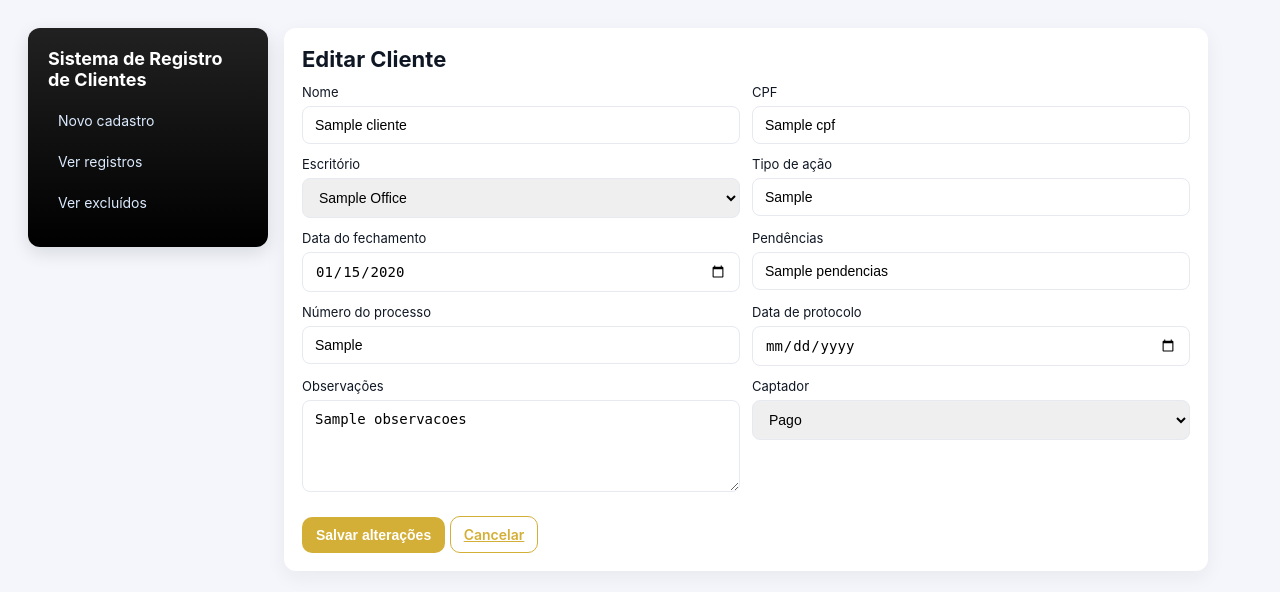
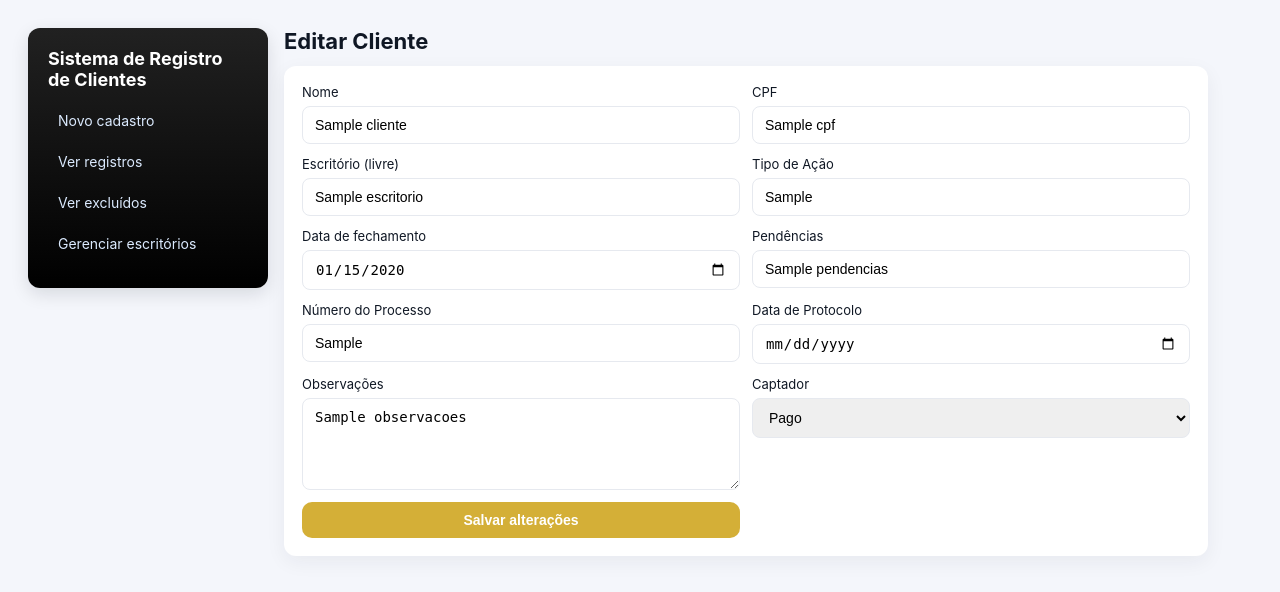
Before and after one commit to bponedev/REGISTRO-DE-CLIENTES, a Flask app: template templates/edit.html in a window 1280 px wide. Shown: the top 592 px of the page. Run offline with Flask 3, Linux system fonts and the light colour scheme; the template is opened without the code that fills it: most values are stand-ins (such as "Sample title", 1, 10 or a date in 2020).

Commit message:
Update edit.html

```diff
--- a/templates/edit.html
+++ b/templates/edit.html
@@ -1,61 +1,38 @@
-<!doctype html>
-<html lang="pt-BR">
-<head>
-  <meta charset="utf-8">
-  <meta name="viewport" content="width=device-width,initial-scale=1">
-  <title>Editar Cliente</title>
-  <link rel="stylesheet" href="{{ url_for('static', filename='style.css') }}">
-</head>
-<body>
-  <div class="container">
-    <aside class="sidebar">
-      <span class="brand">Sistema de Registro de Clientes</span>
-      <a href="{{ url_for('index') }}">Novo cadastro</a>
-      <a href="{{ url_for('table', office=office) }}">Ver registros</a>
-      <a href="{{ url_for('excluidos') }}">Ver excluídos</a>
-    </aside>
+{% extends "base.html" %}
+{% block content %}
 
-    <main class="main">
-      <div class="card">
 <h1>Editar Cliente</h1>
 
+<div class="card">
+
   <form action="{{ url_for('update') }}" method="post">
-          <input type="hidden" name="id" value="{{ cliente['id'] }}">
+    <input type="hidden" name="id" value="{{ cliente.id }}">
     <input type="hidden" name="office" value="{{ office }}">
 
-          <label class="field">Nome<input name="nome" value="{{ cliente['nome'] }}" required></label>
-          <label class="field">CPF<input name="cpf" value="{{ cliente['cpf'] }}" required></label>
+    <label class="field">Nome<input name="nome" value="{{ cliente.nome }}" required></label>
+    <label class="field">CPF<input name="cpf" value="{{ cliente.cpf }}" required></label>
 
-          <label class="field">Escritório
-            <select name="escritorio" required>
-              {% for o in offices %}
-                <option value="{{ o }}" {% if o==cliente['escritorio'] %}selected{% endif %}>{{ o|replace('_',' ')|title }}</option>
-              {% endfor %}
+    <label class="field">Escritório (livre)
+      <input name="escritorio" value="{{ cliente.escritorio }}">
+    </label>
+
+    <label class="field">Tipo de Ação<input name="tipo_acao" value="{{ cliente.tipo_acao }}"></label>
+    <label class="field">Data de fechamento<input type="date" name="data_fechamento" value="{{ cliente.data_fechamento }}"></label>
+    <label class="field">Pendências<input name="pendencias" value="{{ cliente.pendencias }}"></label>
+    <label class="field">Número do Processo<input name="numero_processo" value="{{ cliente.numero_processo }}"></label>
+    <label class="field">Data de Protocolo<input type="date" name="data_protocolo" value="{{ cliente.data_protocolo }}"></label>
+    <label class="field">Observações<textarea name="observacoes">{{ cliente.observacoes }}</textarea></label>
+
+    <label class="field">Captador
+      <select name="captador">
+        <option {% if cliente.captador == "Pago" %}selected{% endif %}>Pago</option>
+        <option {% if cliente.captador == "Não pago" %}selected{% endif %}>Não pago</option>
       </select>
     </label>
 
-          <label class="field">Tipo de ação<input name="tipo_acao" value="{{ cliente['tipo_acao'] }}"></label>
-          <label class="field">Data do fechamento<input type="date" name="data_fechamento" value="{{ cliente['data_fechamento'] }}"></label>
-          <label class="field">Pendências<input name="pendencias" value="{{ cliente['pendencias'] }}"></label>
-          <label class="field">Número do processo<input name="numero_processo" value="{{ cliente['numero_processo'] }}"></label>
-          <label class="field">Data de protocolo<input type="date" name="data_protocolo" value="{{ cliente['data_protocolo'] }}"></label>
-          <label class="field">Observações<textarea name="observacoes">{{ cliente['observacoes'] }}</textarea></label>
-          <label class="field">Captador
-            <select name="captador">
-              <option {% if cliente['captador']=='Pago' %}selected{% endif %}>Pago</option>
-              <option {% if cliente['captador']=='Não pago' %}selected{% endif %}>Não pago</option>
-            </select>
-          </label>
+    <button class="btn" type="submit">Salvar alterações</button>
+  </form>
 
-          <div style="margin-top:12px;">
-            <button class="btn" type="submit">Salvar alterações</button>
-            <a class="btn ghost" href="{{ url_for('table', office=office) }}">Cancelar</a>
-          </div>
-        </form>
-      </div>
-    </main>
 </div>
 
-  <script src="{{ url_for('static', filename='script.js') }}"></script>
-</body>
-</html>
+{% endblock %}
```
Lines whose indentation alone changed are shown as unchanged.
